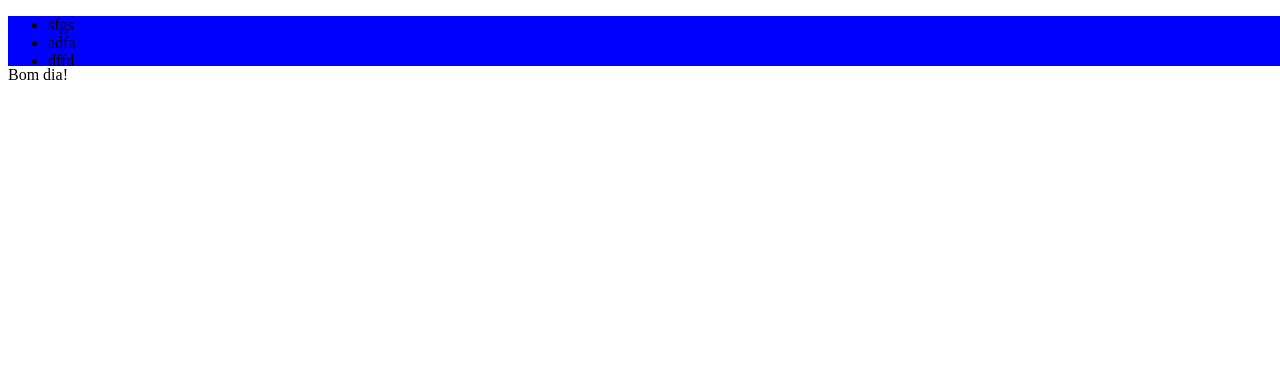
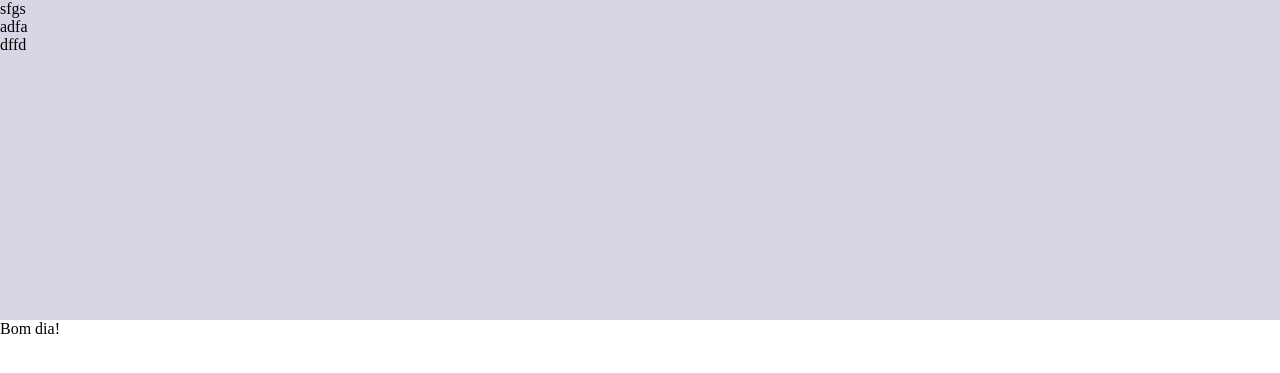
Before and after one commit to wikialagoas/wikialagoas, a Jekyll site: the page built from index.html, in a window 1280 px wide. Shown: the top 373 px of the page. Built offline with Jekyll 4.4.1, drawn with Linux system fonts in a browser that asks for light colours.

```diff
--- a/_layouts/base.html
+++ b/_layouts/base.html
@@ -6,8 +6,9 @@
 
 		<meta content="{{ page.title }}" property="og:title" />
 		<meta content="{{ site.description }}" property="og:description" />
-		<meta content="{{ site.baseurl }}/assets/pedro-logo.png" property="og:image" />
+		<meta content="{{ site.baseurl }}/assets/logo.png" property="og:image" />
 		<meta content="#da251d" data-react-helmet="true" name="theme-color" />
+		<meta name="viewport" content="width=device-width, initial-scale=1">
 
 		<meta name="keywords" content="Jornal, Português">
 
--- a/assets/styles/style.css
+++ b/assets/styles/style.css
@@ -1,7 +1,20 @@
+:root {
+    --primary-bg-color: #d7d6e4;
+}
+
+body {
+    margin: 0;
+}
+
 .page-header {
+    position: relative;
+    background-color: var(--primary-bg-color);
+    height: 20em;
+    width: 100vw;
+    width: 100dvw;
+}
 
-    background-color: blue;
-    height: 50px;
-    width: 100dvw;
-    width: 100vw;
+.page-header ul {
+    margin: 0;
+    padding: 0;
 }
```
Also changed, not shown: assets/logo.png (added).
